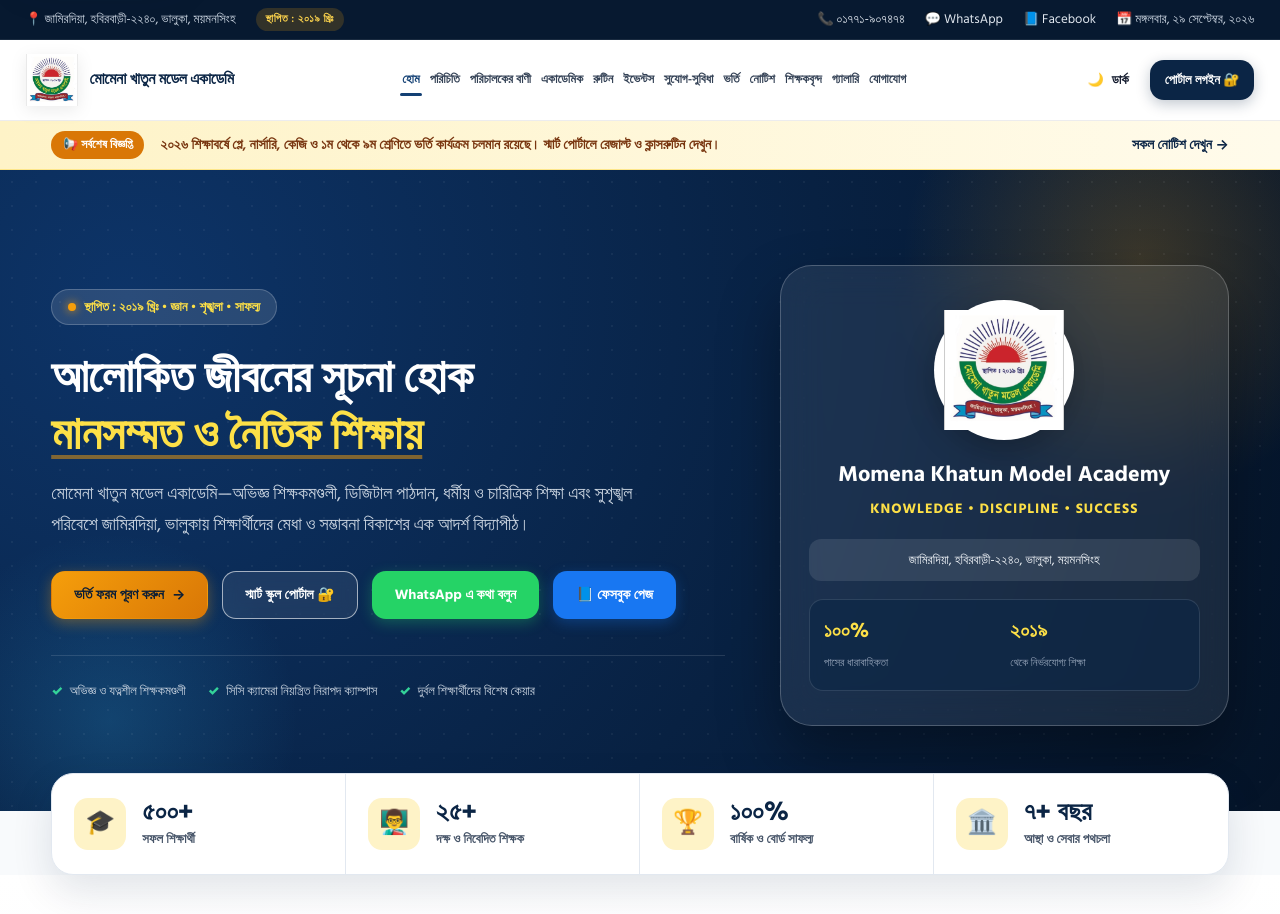
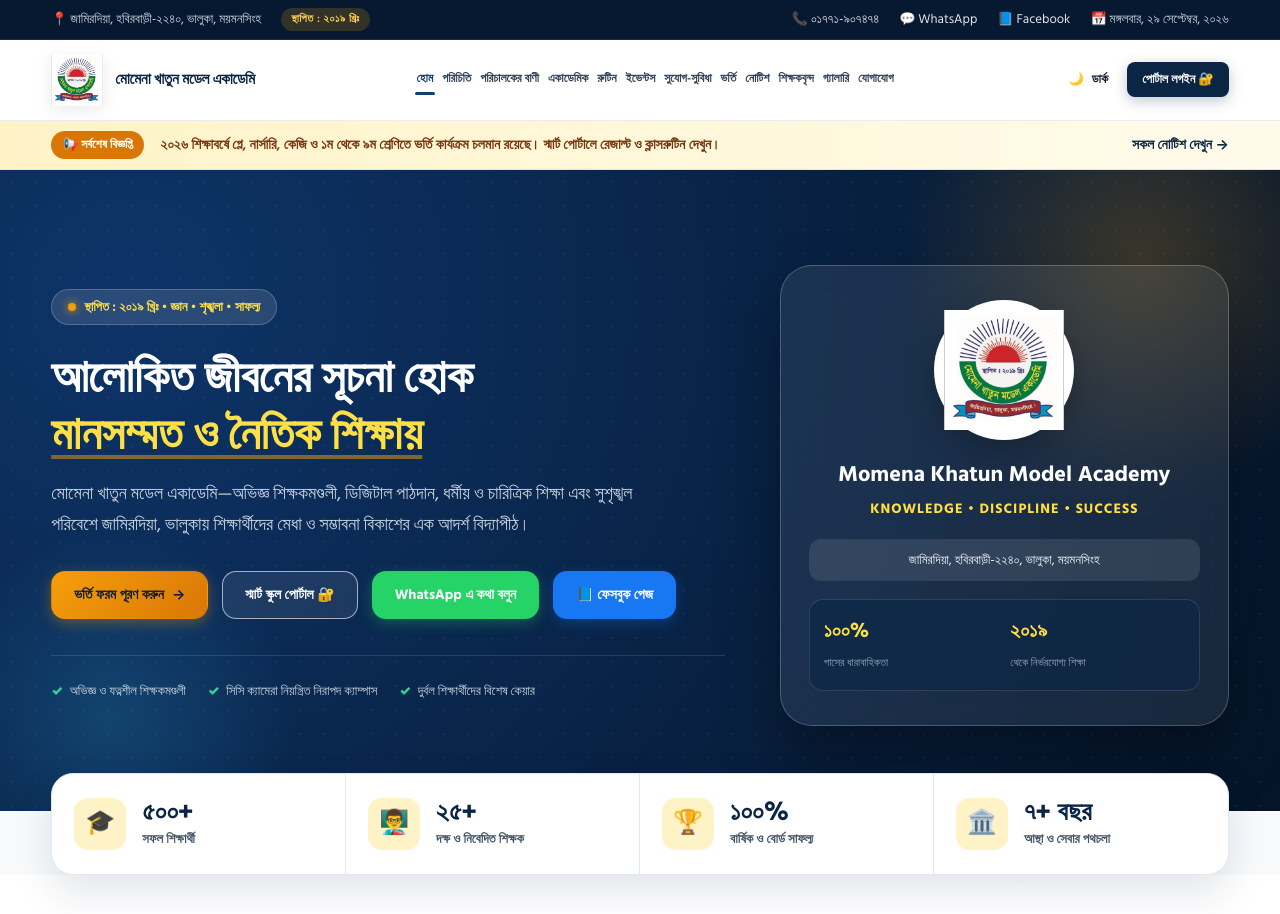
Before and after one commit to rafiqulislam11/43-Momena_Khatun_Model_Academy, a website: page frontend/index.html in a window 1280 px wide. Shown: the top 914 px of the page. Drawn offline with nearby package versions, Linux system fonts and the light colour scheme.

Commit message:
fix: Align navbar container width with hero content and compact portal login button

```diff
--- a/Momena_Khatun_Model_Academy_Website/style.css
+++ b/Momena_Khatun_Model_Academy_Website/style.css
@@ -375,10 +375,11 @@
   background: rgba(255, 255, 255, 0.99);
 }
 
+/* Topbar and Top Strip inherit site-wide unified container width (1200px) for perfect grid alignment */
 .topbar .container,
 .top-strip .container {
-  width: min(1560px, 96%);
-  max-width: 1560px;
+  width: min(1200px, 92%);
+  max-width: 1200px;
 }
 
 .navwrap {
@@ -422,16 +423,16 @@
   display: flex;
   align-items: center;
   flex-wrap: nowrap !important;
-  gap: 12px;
+  gap: 8px;
   white-space: nowrap !important;
   flex-shrink: 1;
 }
 nav#mainNav a {
-  font-size: 13.5px;
+  font-size: 13px;
   font-weight: 600;
   color: #334155;
   position: relative;
-  padding: 8px 3px;
+  padding: 6px 3px;
   white-space: nowrap !important;
   display: inline-block;
   transition: color var(--transition-fast);
@@ -459,13 +460,21 @@
   align-items: center;
   flex-shrink: 0;
   flex-wrap: nowrap;
-  gap: 10px;
+  gap: 8px;
   white-space: nowrap;
 }
 .header-actions .btn {
   white-space: nowrap;
-  padding: 8px 14px;
-  font-size: 13px;
+  padding: 6px 12px;
+  font-size: 12.5px;
+  border-radius: var(--radius-sm);
+}
+/* Portal login button: compact & understated in navbar */
+.header-actions .btn-navy {
+  padding: 6px 14px;
+  font-size: 12.5px;
+  font-weight: 600;
+  letter-spacing: 0;
 }
 
 .menu-btn {
@@ -2272,20 +2281,17 @@
 /* 1. Large Laptops & Desktops (< 1360px) */
 @media (max-width: 1360px) {
   nav#mainNav {
+    gap: 5px;
+  }
+  nav#mainNav a {
+    font-size: 12px;
+    padding: 5px 2px;
+  }
+  .brand-text .title {
+    font-size: 15.5px;
+  }
+  .header-actions {
     gap: 6px;
-  }
-  nav#mainNav a {
-    font-size: 12.5px;
-    padding: 6px 2px;
-  }
-  .brand-text .title {
-    font-size: 16px;
-  }
-  .header-actions #openAdmissionModalBtn {
-    display: none;
-  }
-  .header-actions {
-    gap: 8px;
   }
 }
 
--- a/frontend/css/public.css
+++ b/frontend/css/public.css
@@ -375,10 +375,11 @@
   background: rgba(255, 255, 255, 0.99);
 }
 
+/* Topbar and Top Strip inherit site-wide unified container width (1200px) for perfect grid alignment */
 .topbar .container,
 .top-strip .container {
-  width: min(1560px, 96%);
-  max-width: 1560px;
+  width: min(1200px, 92%);
+  max-width: 1200px;
 }
 
 .navwrap {
@@ -422,16 +423,16 @@
   display: flex;
   align-items: center;
   flex-wrap: nowrap !important;
-  gap: 10px;
+  gap: 8px;
   white-space: nowrap !important;
   flex-shrink: 1;
 }
 nav#mainNav a {
-  font-size: 14px;
+  font-size: 13px;
   font-weight: 600;
   color: #334155;
   position: relative;
-  padding: 8px 4px;
+  padding: 6px 3px;
   white-space: nowrap !important;
   display: inline-block;
   transition: color var(--transition-fast);
@@ -459,13 +460,21 @@
   align-items: center;
   flex-shrink: 0;
   flex-wrap: nowrap;
-  gap: 10px;
+  gap: 8px;
   white-space: nowrap;
 }
 .header-actions .btn {
   white-space: nowrap;
-  padding: 8px 14px;
-  font-size: 13px;
+  padding: 6px 12px;
+  font-size: 12.5px;
+  border-radius: var(--radius-sm);
+}
+/* Portal login button: compact & understated in navbar */
+.header-actions .btn-navy {
+  padding: 6px 14px;
+  font-size: 12.5px;
+  font-weight: 600;
+  letter-spacing: 0;
 }
 
 /* Mobile nav tools — hidden on desktop, shown inside hamburger menu on mobile */
@@ -2274,20 +2283,17 @@
 /* 1. Large Laptops & Desktops (< 1360px) */
 @media (max-width: 1360px) {
   nav#mainNav {
+    gap: 5px;
+  }
+  nav#mainNav a {
+    font-size: 12px;
+    padding: 5px 2px;
+  }
+  .brand-text .title {
+    font-size: 15.5px;
+  }
+  .header-actions {
     gap: 6px;
-  }
-  nav#mainNav a {
-    font-size: 12.5px;
-    padding: 6px 2px;
-  }
-  .brand-text .title {
-    font-size: 16px;
-  }
-  .header-actions #openAdmissionModalBtn {
-    display: none;
-  }
-  .header-actions {
-    gap: 8px;
   }
 }
 
--- a/frontend/index.html
+++ b/frontend/index.html
@@ -103,8 +103,8 @@
       </nav>
 
       <div class="header-actions">
-        <button class="theme-toggle-btn btn btn-outline btn-sm" aria-label="ডার্ক ও লাইট মোড পরিবর্তন" style="padding: 7px 12px; font-size: 13px;">🌙 ডার্ক</button>
-        <a class="btn btn-navy" href="/portal.html" title="শিক্ষার্থী, শিক্ষক ও অভিভাবক লগইন">পোর্টাল লগইন 🔐</a>
+        <button class="theme-toggle-btn btn btn-outline btn-sm" aria-label="ডার্ক ও লাইট মোড পরিবর্তন">🌙 ডার্ক</button>
+        <a class="btn btn-navy btn-sm" href="/portal.html" title="শিক্ষার্থী, শিক্ষক ও অভিভাবক লগইন">পোর্টাল লগইন 🔐</a>
       </div>
     </div>
   </header>
```
Also changed, not shown: Momena_Khatun_Model_Academy_Website/index.html (+1 -1 lines).
